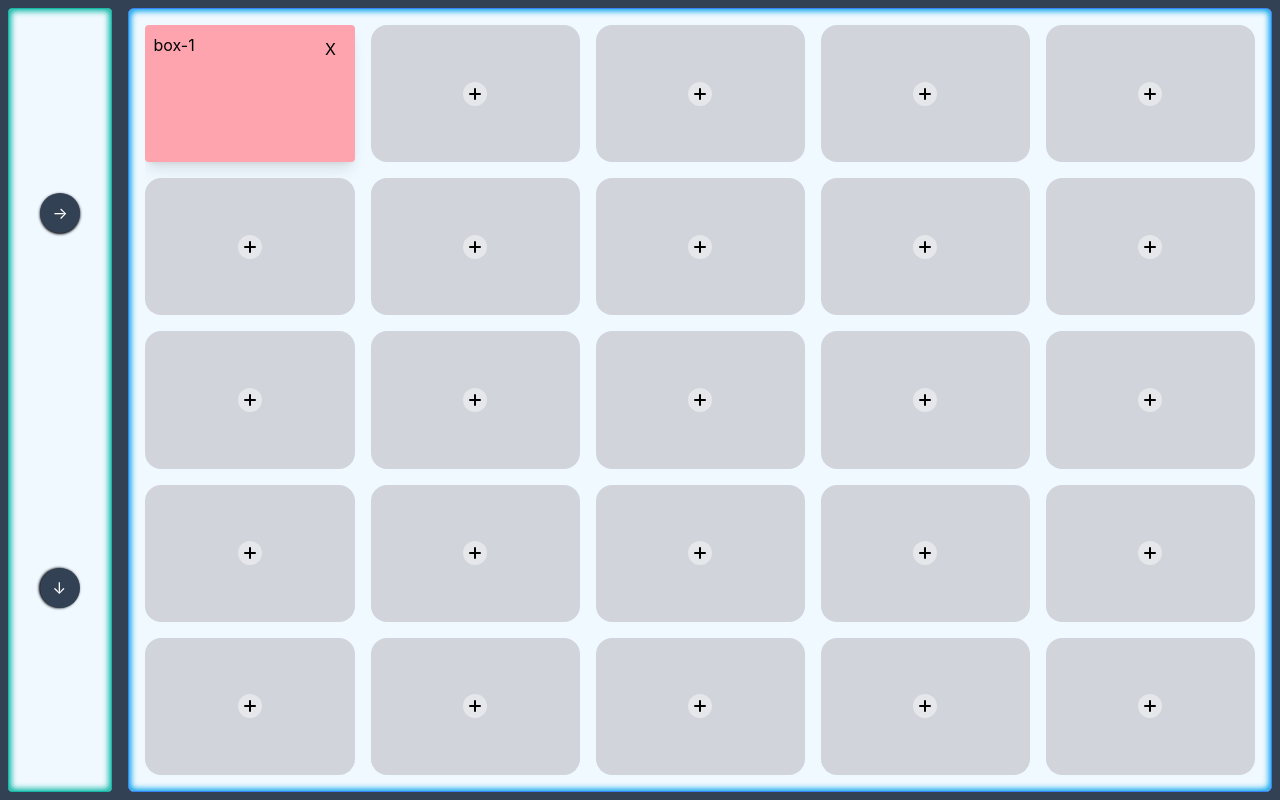
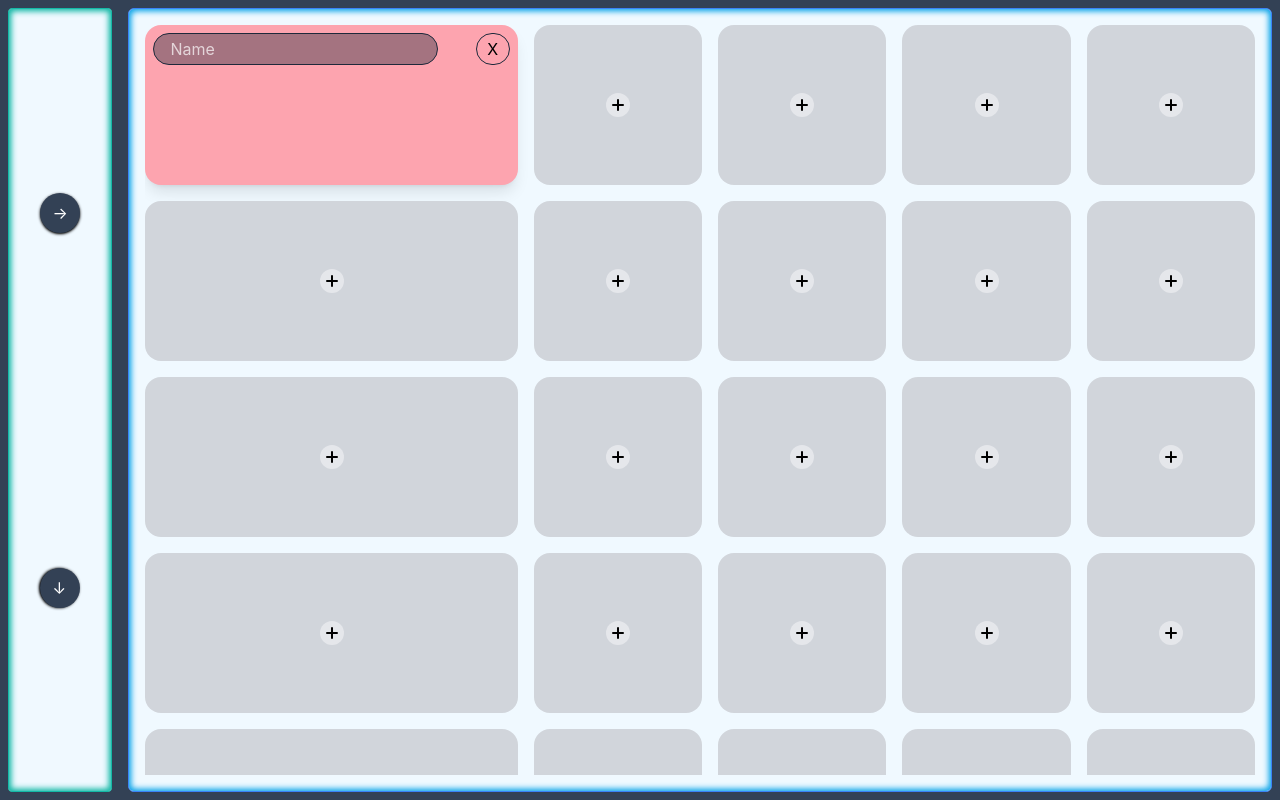
Before and after one commit to aayush-jangra/frontend, a React (Create React App) app in the folder ui-lab/: page /grid-board in a window 1280 px wide. Both pictures are taken after a click on the element 249 px from the left and 93 px from the top of the page. Built offline with nearby package versions, Linux system fonts and the light colour scheme.

Commit message:
name input and close button

```diff
--- a/ui-lab/src/Pages/GridBoard/GridBoard.tsx
+++ b/ui-lab/src/Pages/GridBoard/GridBoard.tsx
@@ -45,7 +45,7 @@ export const GridBoard = () => {
             {boxes.map((gridBoxInfo) => {
               return (
                 <div
-                  className="min-w-28 min-h-28"
+                  className="min-w-40 min-h-40"
                   key={gridBoxInfo.id}
                   style={{ gridArea: gridBoxInfo.id }}
                 >
@@ -60,7 +60,7 @@ export const GridBoard = () => {
                 return (
                   <div
                     key={`${rowIndex}-${colIndex}`}
-                    className="relative min-w-28 min-h-28 group bg-gray-300 text-3xl flex items-center justify-center p-4 rounded-2xl cursor-pointer hover:bg-gray-600 transition-all duration-500"
+                    className="relative min-w-40 min-h-40 group bg-gray-300 text-3xl flex items-center justify-center p-4 rounded-2xl cursor-pointer hover:bg-gray-600 transition-all duration-500"
                     onClick={() => addBox(rowIndex, colIndex)}
                   >
                     <div className="bg-gray-200 rounded-full w-[24px] h-[24px] flex items-center justify-center group-hover:scale-[2] transition-all duration-500">
--- a/ui-lab/src/Pages/GridBoard/GridBox.tsx
+++ b/ui-lab/src/Pages/GridBoard/GridBox.tsx
@@ -3,6 +3,7 @@ import { GridBoxInfo } from "../../schema/gridBoard.schema";
 
 export const GridBox = ({
   id,
+  name,
   bgColor,
   shadowColor,
   start,
@@ -11,7 +12,7 @@ export const GridBox = ({
   const { canExtendBox, extendBox, removeBox } = useGridContext();
   return (
     <div
-      className={`group relative ${bgColor} rounded h-full w-full p-2 shadow-lg hover:shadow-box-focus transition-all duration-500 ${shadowColor}`}
+      className={`group relative ${bgColor} rounded-2xl h-full w-full p-2 shadow-lg hover:shadow-box-focus transition-all duration-500 ${shadowColor}`}
     >
       {/* Extend Right =>  */}
       {canExtendBox("right", start, end) && (
@@ -45,14 +46,24 @@ export const GridBox = ({
           className={`z-10 hidden group-hover:flex absolute right-1/2 bottom-0 ${bgColor} translate-y-3/4 translate-x-1/2 rounded-r-full w-6 h-12 items-center justify-center rotate-90`}
         >{`>`}</button>
       )}
+      <div className="flex gap-8 items-center justify-between max-w-full h-8">
+        <input
+          className="w-4/5 rounded-full h-full bg-slate-800/40 border-slate-800 border px-4 text-white placeholder:text-white/70"
+          type="text"
+          defaultValue={name}
+          placeholder="Name"
+          maxLength={50}
+        />
+        <div className="flex h-full bg-transparent border border-slate-800 rounded-full px-1 items-center">
           <button
             onClick={() => removeBox(id)}
             type="button"
-        className="absolute top-3 right-3 hover:bg-gray-600 rounded-full w-6 h-6 text-center hover:text-white transition-all duration-500"
+            className="hover:bg-slate-800/40 hover:border-slate-800 rounded-full w-6 h-6 text-center hover:text-white transition-all duration-500"
           >
             X
           </button>
-      <div>{id}</div>
+        </div>
+      </div>
     </div>
   );
 };
--- a/ui-lab/src/helper/useGridBoard.ts
+++ b/ui-lab/src/helper/useGridBoard.ts
@@ -40,6 +40,7 @@ export const useGridBoard = () => {
       const newV = [...prev];
       newV.push({
         id: newDivId,
+        name: "",
         bgColor,
         shadowColor,
         start: [row, col],
--- a/ui-lab/src/schema/gridBoard.schema.ts
+++ b/ui-lab/src/schema/gridBoard.schema.ts
@@ -1,5 +1,6 @@
 export interface GridBoxInfo {
   id: string;
+  name: string;
   bgColor: string;
   shadowColor: string;
   start: [number, number];
```
Lines whose indentation alone changed are shown as unchanged.
